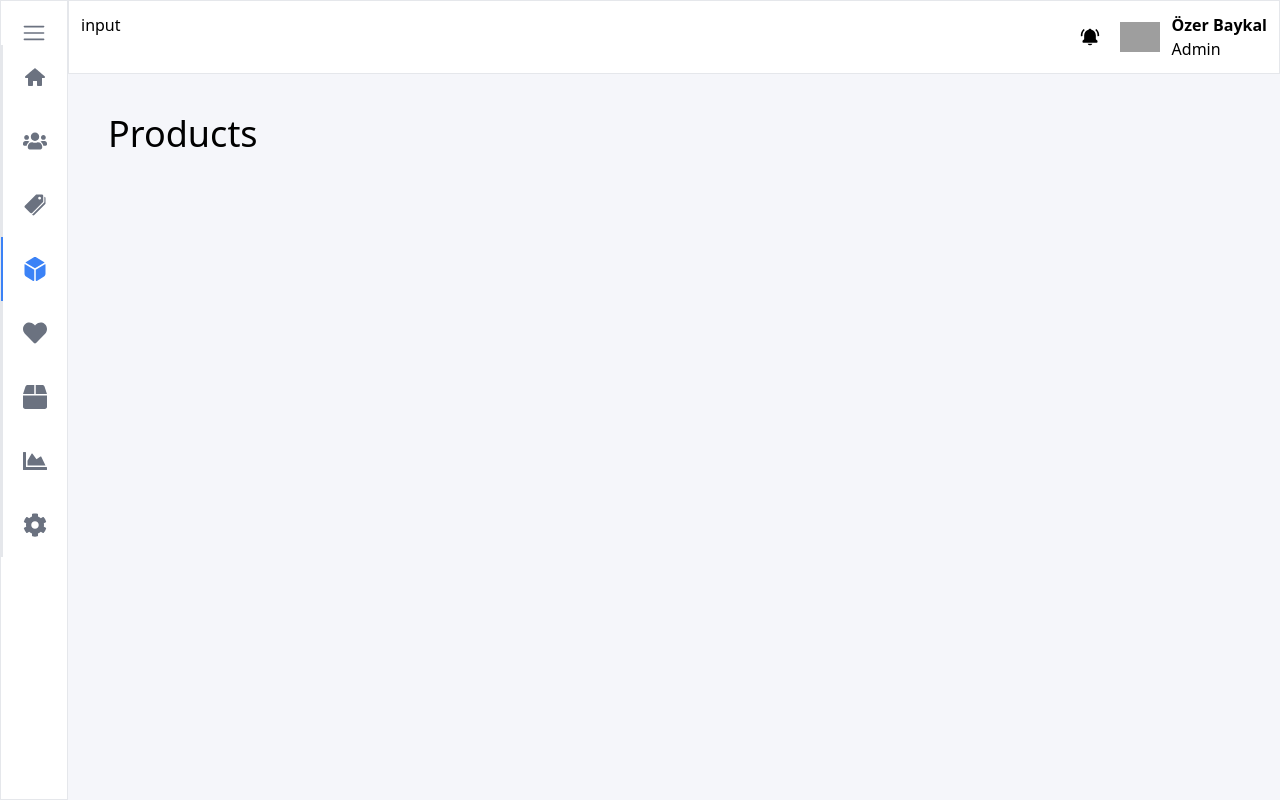
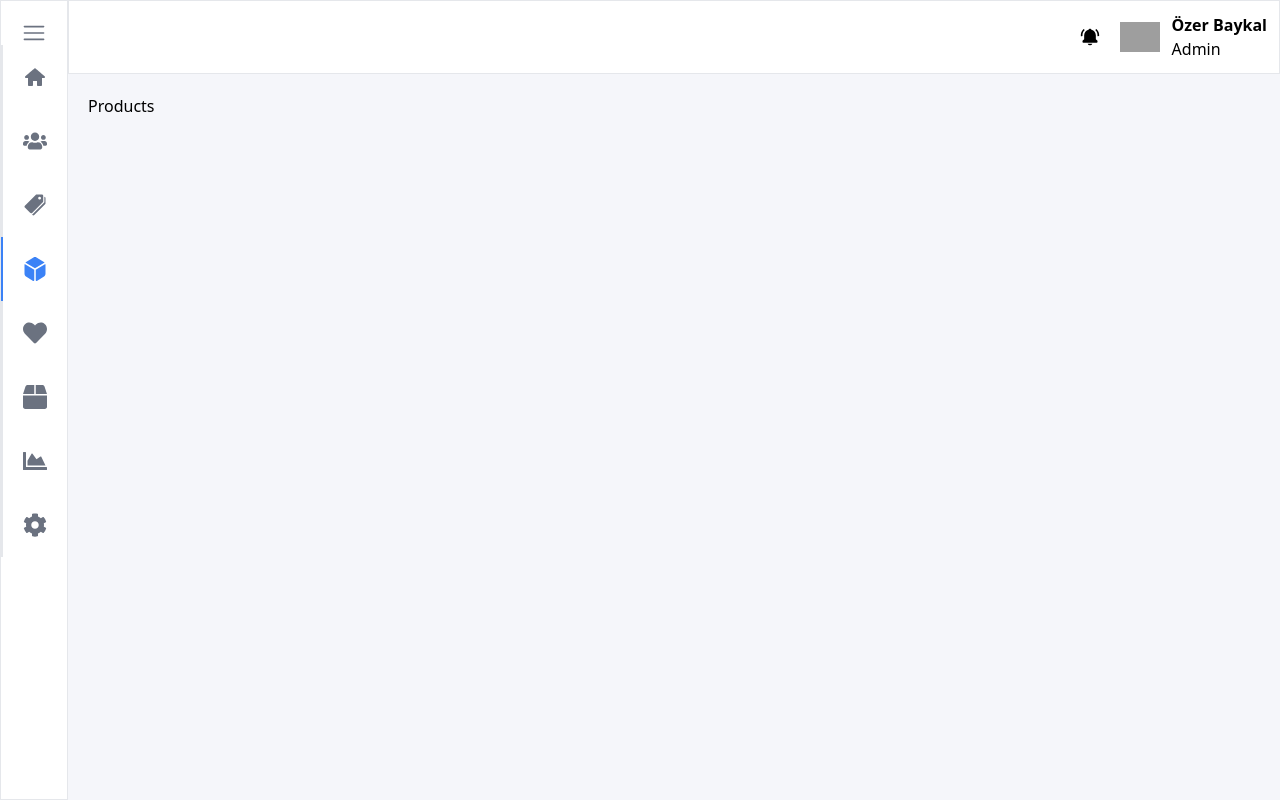
Before and after one commit to ozerbaykal/dashboard-next-js, a Next.js app: page /products in a window 1280 px wide. Built offline with nearby package versions, Linux system fonts and the light colour scheme; grey boxes are pictures that could not be loaded.

Commit message:
InfoCard

```diff
--- /dev/null
+++ b/app/(pages)/(home)/InfoCard.tsx
@@ -0,0 +1,25 @@
+import Image, { StaticImageData } from "next/image"
+
+
+type Props = {
+    label: string,
+    icon: StaticImageData,
+    value: number
+
+}
+
+const InfoCard = ({ label, icon, value }: Props) => {
+    return (
+        <div className="bg-white rounded-lg p-3 flex justify-between items-center  ">
+            <div>
+                <h4 className="text-gray-800 whitespace-nowrap text-xs md:text-base">{label}</h4>
+                <p className="font-bold text-xl md:text-2xl">{value.toLocaleString()}</p>
+            </div>
+
+            <Image src={icon} alt="icon" className="size-14" />
+
+        </div>
+    )
+}
+
+export default InfoCard
--- /dev/null
+++ b/app/(pages)/(home)/page.tsx
@@ -0,0 +1,22 @@
+import InfoCard from "./InfoCard"
+import icon1 from "@/assets/images/icon-1.png"
+import icon2 from "@/assets/images/icon-2.png"
+import icon3 from "@/assets/images/icon-3.png"
+
+const Home = () => {
+  return (
+    <div>
+      <h1 className="font-semibold text-3xl"> Dashboard</h1>
+
+      <section className=" grid grid-cols-2 lg:grid-cols-4 gap-5 mt-5">
+        <InfoCard icon={icon1} label="Toplam Kullanıcı" value={43343} />
+        <InfoCard icon={icon2} label="Toplam Sipariş" value={43453} />
+        <InfoCard icon={icon3} label="Toplam Satış" value={45555} />
+        <InfoCard icon={icon3} label="Toplam Satış" value={45565} />
+
+      </section>
+    </div>
+  )
+}
+
+export default Home
--- a/app/(pages)/page.tsx
+++ /dev/null
@@ -1,10 +0,0 @@
-
-const Home = () => {
-  return (
-    <div>
-      home
-    </div>
-  )
-}
-
-export default Home
--- a/app/components/header/input.tsx
+++ b/app/components/header/input.tsx
@@ -1,7 +1,9 @@
 "use client"
 const Input = () => {
     return (
-        <div>input</div>
+        <div>
+            <input type="text" />
+        </div>
     )
 }
 
--- a/app/layout.tsx
+++ b/app/layout.tsx
@@ -37,7 +37,7 @@ export default function RootLayout({
 
           <div className="flex flex-col w-full ">
             <Header />
-            <main className="bg-[#F5F6FA] flex-1 p-10 text-4xl">{children}</main>
+            <main className="bg-[#F5F6FA] flex-1 p-5 ">{children}</main>
           </div>
         </div>
 
```
